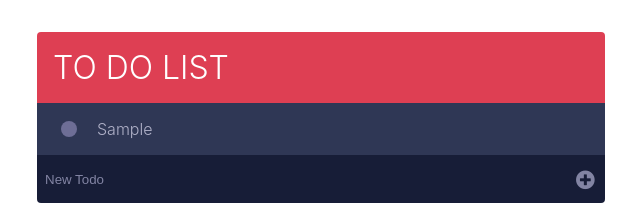
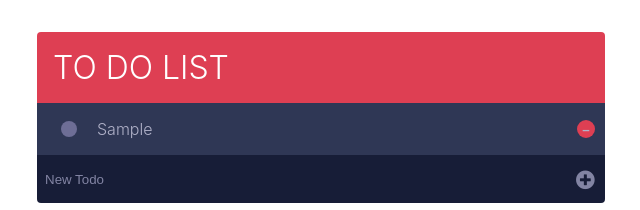
Before and after one commit to JesseSousa/todo-list, a React (Create React App) app: page / in a window 1280 px wide. Both pictures are taken after typing "Sample" into the empty fields and a click on the button 904 px from the left and 126 px from the top of the page. Shown: the top 210 px of the page, without its empty margins (319-959 px from the left). Built offline with nearby package versions, Linux system fonts and the light colour scheme.

Commit message:
feat: Remove Button

```diff
--- a/src/components/todo-list/TodoList.js
+++ b/src/components/todo-list/TodoList.js
@@ -38,6 +38,12 @@ class TodoList extends Component {
     }));
   };
 
+  handleRemove = (id) => {
+    this.setState({
+      todos: this.state.todos.filter((todo) => (todo.id !== id ? todo : null)),
+    });
+  };
+
   render() {
     return (
       <div className="TodoList">
@@ -46,7 +52,12 @@ class TodoList extends Component {
         </div>
         <ul>
           {this.state.todos.map((todo) => (
-            <Todo todo={todo} key={todo.id} handleCheck={this.handleCheck} />
+            <Todo
+              todo={todo}
+              key={todo.id}
+              handleCheck={this.handleCheck}
+              handleRemove={this.handleRemove}
+            />
           ))}
         </ul>
         <TodoForm handleSubmit={this.handleSubmit} />
--- a/src/components/todo-list/components/Todo.js
+++ b/src/components/todo-list/components/Todo.js
@@ -4,6 +4,10 @@ import "./Todo.scss";
 class Todo extends Component {
   handleClick = () => {
     this.props.handleCheck(this.props.todo.id);
+  };
+
+  handleRemove = () => {
+    this.props.handleRemove(this.props.todo.id);
   };
 
   render() {
@@ -17,7 +21,7 @@ class Todo extends Component {
           />
           <i></i>
           <span>{this.props.todo.task}</span>
-          {/* <button>–</button> */}
+          <button onClick={this.handleRemove}>–</button>
         </label>
       </li>
     );
--- a/src/components/todo-list/components/Todo.scss
+++ b/src/components/todo-list/components/Todo.scss
@@ -55,4 +55,23 @@
   input[type='checkbox'] {
     opacity: 0;
   }
+
+  button {
+    display: flex;
+    align-items: center;
+    justify-content: center;
+    position: absolute;
+    right: 10px;
+    top: 50%;
+    transform: translateY(-50%);
+    width: 18px;
+    height: 18px;
+    border: none;
+    border-radius: 50%;
+    outline: none;
+    background-color: var(--main-color);
+    color: var(--text-color);
+    font-weight: 900;
+    cursor: pointer;
+  }
 }
```
